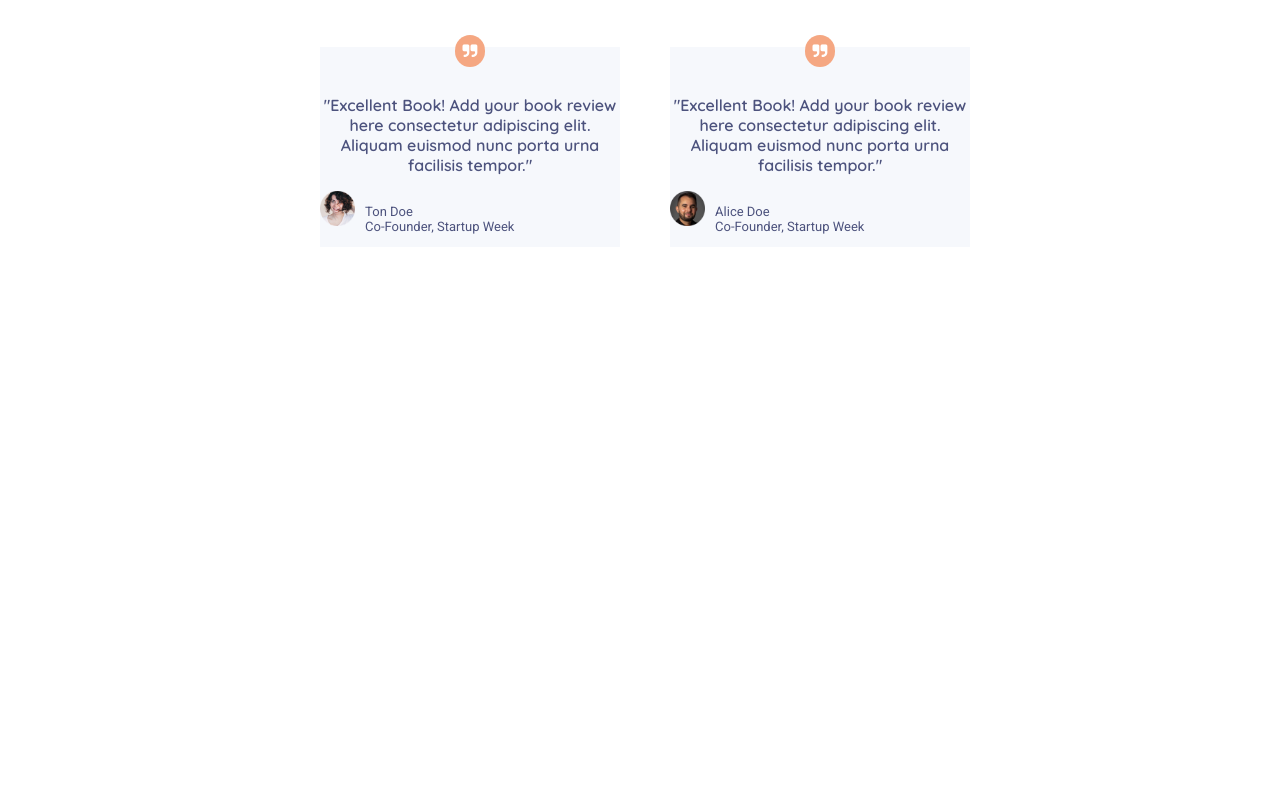
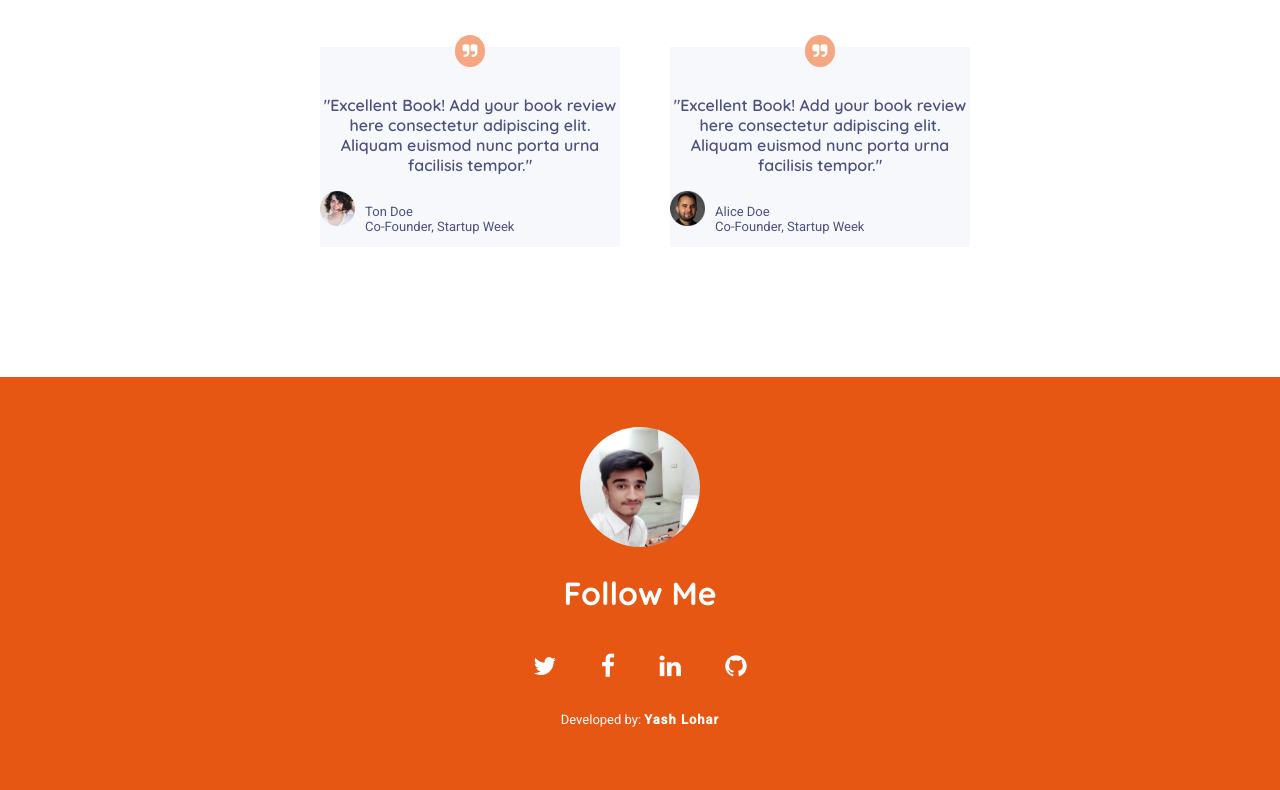
Before and after one commit to YashLohar/DevbookLayout, a plain HTML site: page index.html in a window 1280 px wide. Shown: the part 3780-4570 px from the top of the page. Before the commit the page ends 4157 px from the top, so only its background shows below. Drawn offline with Linux system fonts and the light colour scheme.

Commit message:
Update index.html

```diff
--- a/index.html
+++ b/index.html
@@ -18,7 +18,7 @@
         <h4>DevBook</h4>
     </div>
 
-    <div class="fixed-width clearfix">
+    <div class="fixed-width import clearfix">
         <div class="left-box">
             <div class="box-1">
                 <h1>Free Book & eBook <br>Landing Page Template</h1>
@@ -197,6 +197,16 @@
         </div>
     </div>
 
-
+    <div class="social">
+             <img src="images/IMG_20180228_203705.jpg" alt="">
+             <h1>Follow Me</h1>
+              <br>
+             <span class="fa fa-twitter"></span>
+             <span class="fa fa-facebook"></span>
+             <span class="fa fa-linkedin"></span>
+             <span class="fa fa-github"></span>
+              <br><br>
+             <p>Developed by: <span>Yash Lohar</span></p>
+    </div>
 </body>
 </html>
```
